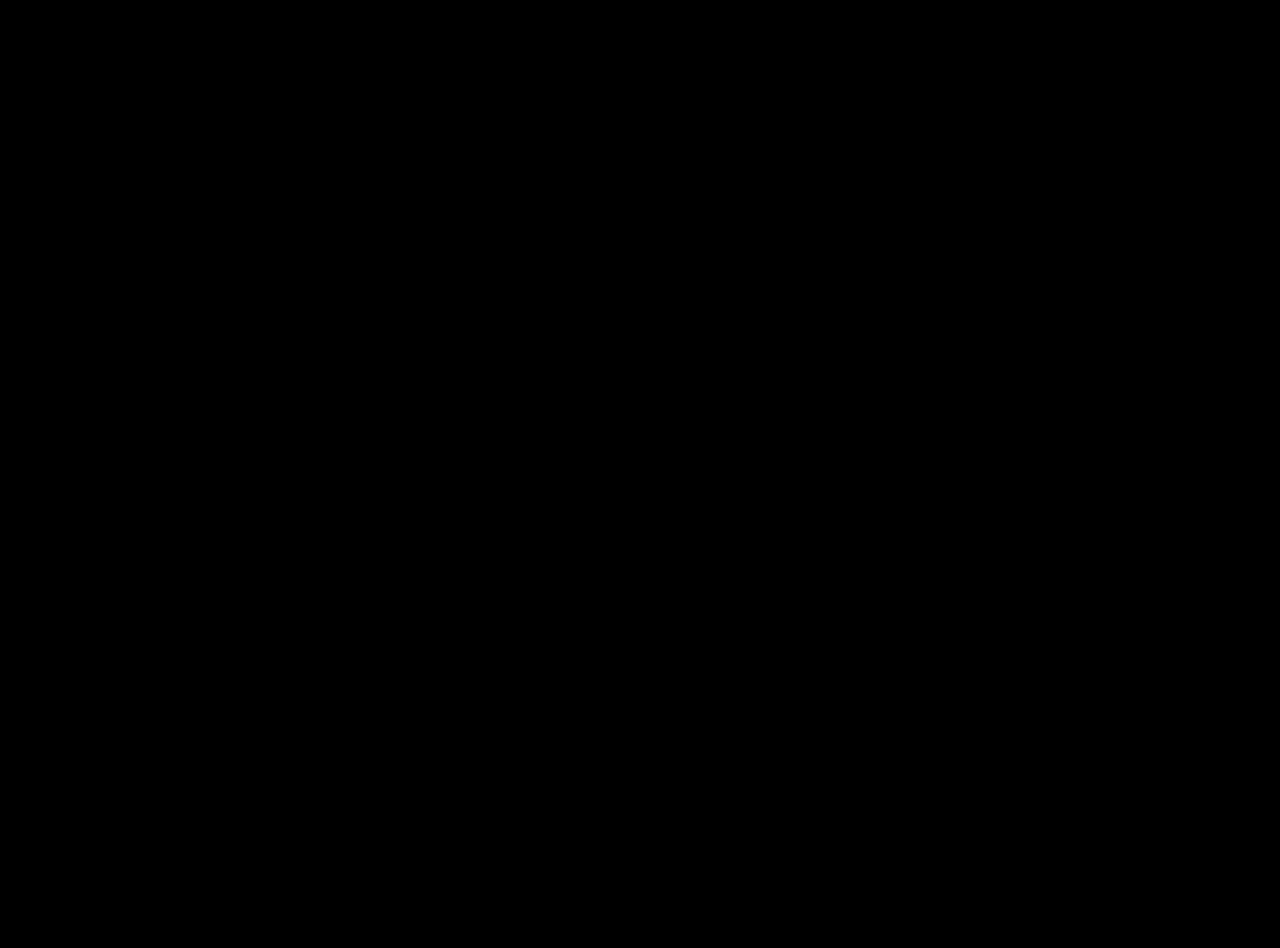
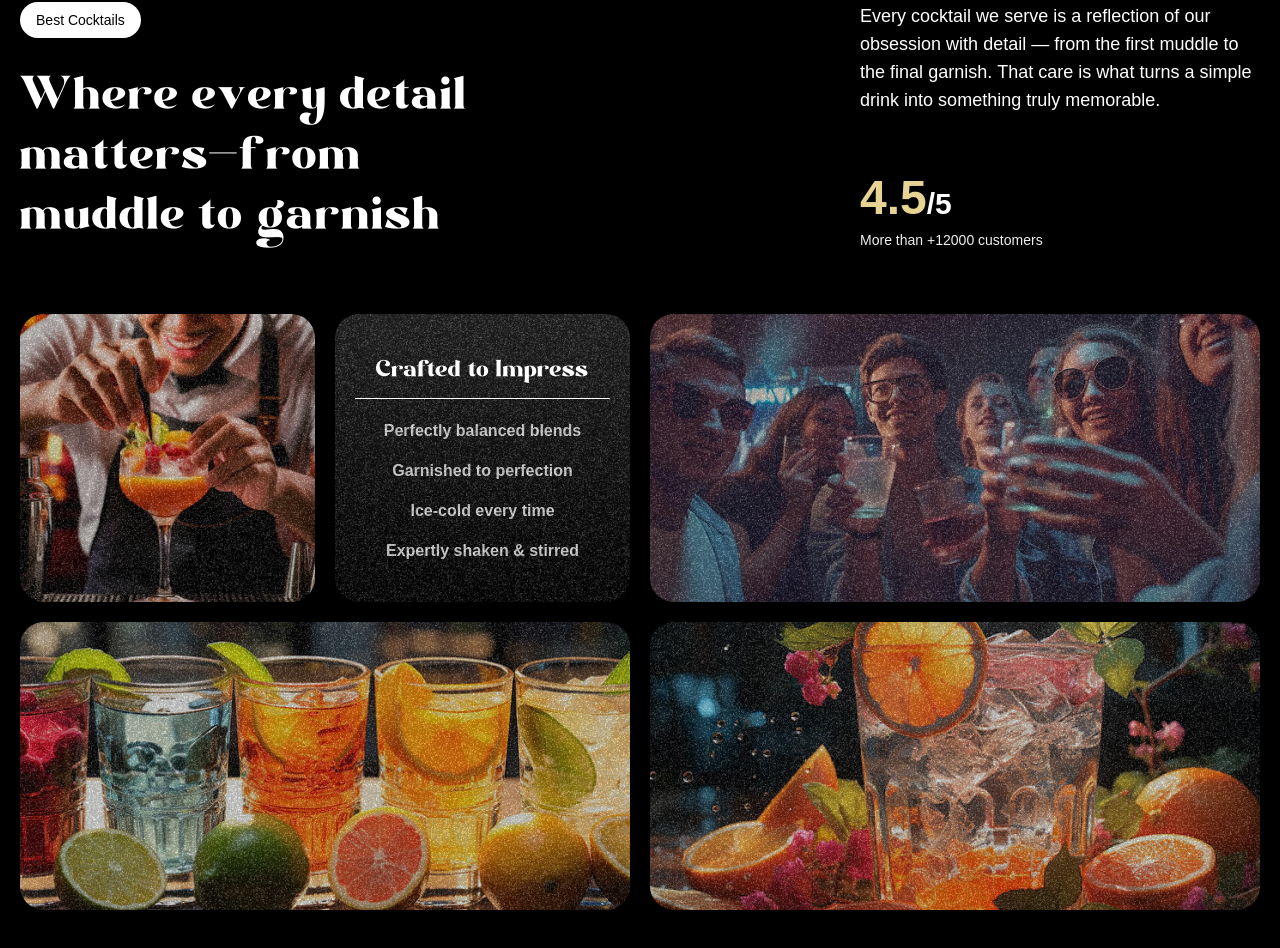
Before and after one commit to riizzn/test-proj-1, a React (Vite) app: page / in a window 1280 px wide. Shown: the part 1710-2658 px from the top of the page. Before the commit the page ends 1600 px from the top, so only its background shows below. Built offline with nearby package versions, Linux system fonts and the light colour scheme; a web font is replaced by a local one.

Commit message:
partial about animation

```diff
--- a/src/App.jsx
+++ b/src/App.jsx
@@ -4,6 +4,7 @@
 import NavBar from "./components/NavBar";
 import Hero from "./components/Hero";
 import Cocktails from "./components/Cocktails";
+import About from "./components/About";
 gsap.registerPlugin(ScrollTrigger, SplitText);
 
 const App = () => {
@@ -12,6 +13,7 @@
     <NavBar/>
     <Hero/>
     <Cocktails/>
+    <About/>
    </main>
   );
 };
--- /dev/null
+++ b/src/components/About.jsx
@@ -0,0 +1,83 @@
+import React from "react";
+import { useGSAP } from "@gsap/react";
+import { SplitText } from "gsap/all";
+import gsap from "gsap";
+const About = () => {
+  useGSAP(()=>{
+    const cSplit = new SplitText(".content", { type: "words chars" });
+     gsap.from(cSplit.words, {
+      opacity: 0,
+      yPercent: 100,
+      duration: 0.05, //each word takes 0.05 s to reach the end state
+      ease: "expo.out",
+      stagger: 0.04,// word #2 starts 0.04 s after word #1 starts
+    });
+  })
+
+
+
+  return (
+    <div id="about">
+      <div className="mb-16 md:px-0 px-5">
+        <div className="content">
+          <div className="md:col-span-8">
+            <p className="badge"> Best Cocktails</p>
+            <h2>Where every detail matters—from muddle to garnish</h2>
+          </div>
+          <div className="sub-content">
+            <p>
+              Every cocktail we serve is a reflection of our obsession with
+              detail — from the first muddle to the final garnish. That care is
+              what turns a simple drink into something truly memorable.
+            </p>
+            <div>
+              <p className="md:text-3xl text-xl font-bold">
+                <span>4.5</span>/5
+              </p>
+              <p className="text-sm text-white-100">
+                More than +12000 customers
+              </p>
+            </div>
+          </div>
+        </div>
+      </div>
+      <div className="top-grid">
+        <div className="md:col-span-3">
+          <div className="noisy" />
+          <img src="/images/abt1.png" alt="grid-img-1" />
+        </div>
+        <div className="md:col-span-3 lineargrad px-5 py-10  ">
+          <div className="noisy" />
+          <div className="flex flex-col gap-2 relative items-center justify-center mb-5  ">
+            <div className="font-modern-negra text-3xl ">
+              Crafted to Impress
+            </div>
+            <div className="w-full h-px bg-white rounded-full" />
+          </div>
+          <ul className="space-y-4 text-md font-semibold flex items-center flex-col ">
+            <li> Perfectly balanced blends</li>
+            <li> Garnished to perfection</li>
+            <li> Ice-cold every time</li>
+            <li> Expertly shaken & stirred</li>
+          </ul>
+        </div>
+        <div className="md:col-span-6">
+          <div className="noisy" />
+          <img src="/images/abt2.png" alt="grid-img-2" />
+        </div>
+      </div>
+      <div className="bottom-grid">
+        <div className="md:col-span-6">
+          <div className="noisy" />
+          <img src="/images/abt3.png" alt="grid-img-3" />
+        </div>
+        <div className="md:col-span-6">
+          <div className="noisy" />
+          <img src="/images/abt4.png" alt="grid-img-4" />
+        </div>
+      </div>
+    </div>
+  );
+};
+
+export default About;
--- a/src/index.css
+++ b/src/index.css
@@ -55,6 +55,9 @@
     #000 50%,
     transparent 100%
   );
+}
+@utility lineargrad {
+  background: linear-gradient(to bottom, #262626, #000000);
 }
 
 @utility masked-img {
```
